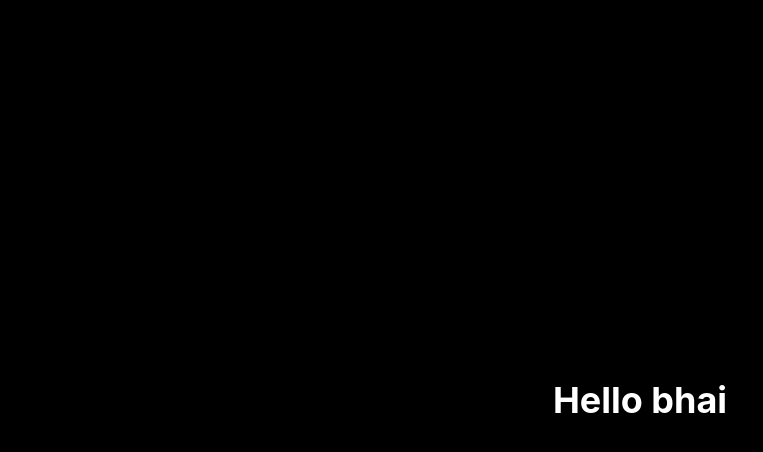
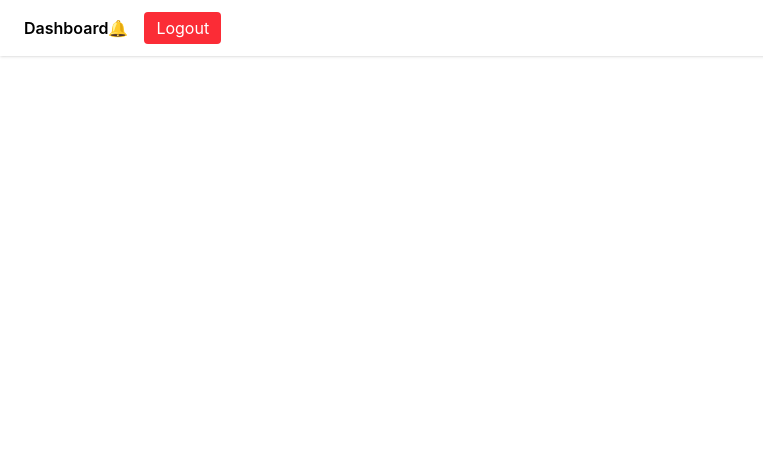
Before and after one commit to ayushmodi24/RoadSync-India, a React (Vite) app in the folder frontend/: page / in a window 1280 px wide. Shown: the top 452 px of the page, without its empty margins (0-763 px from the left). Built offline with nearby package versions, Linux system fonts and the light colour scheme.

Commit message:
Navbar design

```diff
--- a/frontend/package.json
+++ b/frontend/package.json
@@ -13,7 +13,8 @@
   "description": "",
   "dependencies": {
     "react": "^19.2.4",
-    "react-dom": "^19.2.4"
+    "react-dom": "^19.2.4",
+    "react-router-dom": "^7.13.0"
   },
   "devDependencies": {
     "@tailwindcss/postcss": "^4.2.0",
--- a/frontend/src/App.jsx
+++ b/frontend/src/App.jsx
@@ -1,10 +1,24 @@
+import { BrowserRouter, Routes, Route } from "react-router-dom";
+import { AuthProvider } from "./context/AuthContext";
+import Login from "./pages/Login";
+import Dashboard from "./pages/Dashboard";
+import ProtectedRoute from "./components/ProtectedRoute";
+import Navbar from "./components/Navbar";
+
 function App() {
   return (
-    <div className="h-screen bg-black flex items-center justify-center">
-      <h1 className="text-white text-4xl font-bold">
-        Hello bhai
-      </h1>
-    </div>
+    <AuthProvider>
+      <BrowserRouter>
+        <Routes>
+          <Route path="/login" element={<Login />} />
+
+          <Route
+            path="/"
+            element = {<Navbar/>}
+          />
+        </Routes>
+      </BrowserRouter>
+    </AuthProvider>
   );
 }
 
--- /dev/null
+++ b/frontend/src/components/Layout.jsx
@@ -0,0 +1,19 @@
+import Sidebar from "./sidebar";
+import Navbar from "./Navbar";
+
+const Layout = ({ children }) => {
+  return (
+    <div className="flex">
+      <Sidebar />
+
+      <div className="flex-1">
+        <Navbar />
+        <div className="p-6 bg-gray-100 min-h-screen">
+          {children}
+        </div>
+      </div>
+    </div>
+  );
+};
+
+export default Layout;
--- /dev/null
+++ b/frontend/src/components/Navbar.jsx
@@ -0,0 +1,21 @@
+import { useAuth } from "../context/AuthContext";
+
+const Navbar = () => {
+  const { user, logout } = useAuth();
+
+  return (
+    <div className="flex justify-between items-center bg-white shadow px-6 py-3">
+      <h1 className="font-semibold">Dashboard</h1>
+
+      <div className="flex items-center gap-4 w-screen bg-blend-color-dodge">
+        <span>🔔</span>
+        {/* <span>{user?.name}</span> */}
+        <button onClick={logout} className="bg-red-500 flex flex-row justify-end text-white px-3 py-1 rounded">
+          Logout
+        </button>
+      </div>
+    </div>
+  );
+};
+
+export default Navbar;
--- /dev/null
+++ b/frontend/src/components/ProtectedRoute.jsx
@@ -0,0 +1,14 @@
+import { Navigate } from "react-router-dom";
+import { useAuth } from "../context/AuthContext";
+
+const ProtectedRoute = ({ children }) => {
+  const { user } = useAuth();
+
+  if (!user) {
+    return <Navigate to="/login" />;
+  }
+
+  return children;
+};
+
+export default ProtectedRoute;
--- /dev/null
+++ b/frontend/src/components/Sidebar.jsx
@@ -0,0 +1,26 @@
+import { useAuth } from "../context/AuthContext";
+
+const Sidebar = () => {
+  const { user } = useAuth();
+
+  const menuItems = {
+    Citizen: ["Dashboard", "Report Damage", "Track Repairs"],
+    Department: ["Dashboard", "Manage Roads", "Digging Requests"],
+    Contractor: ["Dashboard", "Assigned Repairs"],
+    Admin: ["Dashboard", "Users", "Analytics", "Budget"]
+  };
+
+  return (
+    <div className="w-64 h-screen bg-blue-900 text-white p-5">
+      <h2 className="text-xl font-bold mb-6">Smart Road</h2>
+
+      {menuItems[user?.role]?.map((item, index) => (
+        <div key={index} className="mb-4 hover:bg-blue-700 p-2 rounded cursor-pointer">
+          {item}
+        </div>
+      ))}
+    </div>
+  );
+};
+
+export default Sidebar;
--- /dev/null
+++ b/frontend/src/context/AuthContext.jsx
@@ -0,0 +1,26 @@
+import { createContext, useContext, useState } from "react";
+
+const AuthContext = createContext();
+
+export const AuthProvider = ({ children }) => {
+  const [user, setUser] = useState(null);
+
+  const login = (role) => {
+    const fakeUser = { name: "Admin User", role };
+    setUser(fakeUser);
+    localStorage.setItem("user", JSON.stringify(fakeUser));
+  };
+
+  const logout = () => {
+    setUser(null);
+    localStorage.removeItem("user");
+  };
+
+  return (
+    <AuthContext.Provider value={{ user, login, logout }}>
+      {children}
+    </AuthContext.Provider>
+  );
+};
+
+export const useAuth = () => useContext(AuthContext);
--- /dev/null
+++ b/frontend/src/pages/Dashboard.jsx
@@ -0,0 +1,11 @@
+import Layout from "../components/Layout";
+
+const Dashboard = () => {
+  return (
+    <Layout>
+      <h2 className="text-xl font-bold">Welcome to Smart Road System</h2>
+    </Layout>
+  );
+};
+
+export default Dashboard;
--- /dev/null
+++ b/frontend/src/pages/Login.jsx
@@ -0,0 +1,32 @@
+import { useAuth } from "../context/AuthContext";
+import { useNavigate } from "react-router-dom";
+
+const Login = () => {
+  const { login } = useAuth();
+  const navigate = useNavigate();
+
+  const handleLogin = (role) => {
+    login(role);
+    navigate("/dashboard");
+  };
+
+  return (
+    <div className="flex flex-col items-center justify-center h-screen gap-4">
+      <h1 className="text-2xl font-bold">Login As</h1>
+
+      <button onClick={() => handleLogin("Admin")} className="bg-blue-600 text-white px-4 py-2 rounded">
+        Admin
+      </button>
+
+      <button onClick={() => handleLogin("Department")} className="bg-green-600 text-white px-4 py-2 rounded">
+        Department
+      </button>
+
+      <button onClick={() => handleLogin("Citizen")} className="bg-gray-600 text-white px-4 py-2 rounded">
+        Citizen
+      </button>
+    </div>
+  );
+};
+
+export default Login;
```
Also changed, not shown: 1 other file (tests, documents, lock files or other folders).
